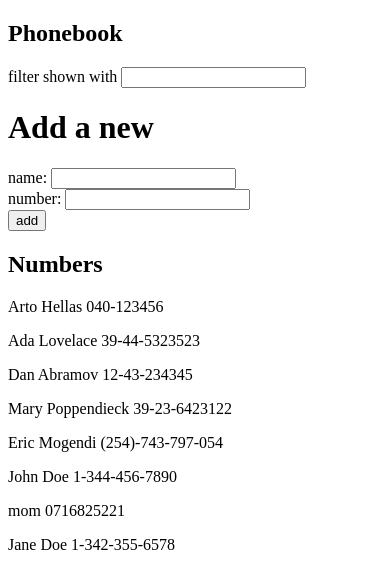
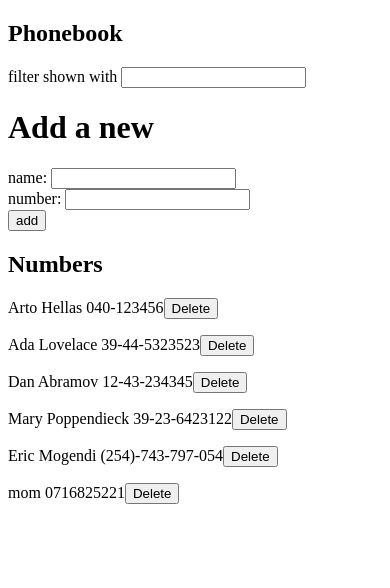
Before and after one commit to Erimyne/FullStackOpen2024, a React (Vite) app in the folder part2/phonebook/: page / in a window 390 px wide. Shown: the top 588 px of the page. Built offline with nearby package versions, Linux system fonts and the light colour scheme; data requests are answered from the project's data file.

Commit message:
Exercise 2.14: The Phonebook step 9

```diff
--- a/part2/phonebook/db.json
+++ b/part2/phonebook/db.json
@@ -26,19 +26,9 @@
       "number": "(254)-743-797-054"
     },
     {
-      "id": "cd71",
-      "name": "John Doe",
-      "number": "1-344-456-7890"
-    },
-    {
       "id": "e3fa",
       "name": "mom",
       "number": "0716825221"
-    },
-    {
-      "id": "61c9",
-      "name": "Jane Doe",
-      "number": "1-342-355-6578"
     }
   ]
 }
--- a/part2/phonebook/src/App.jsx
+++ b/part2/phonebook/src/App.jsx
@@ -28,11 +28,12 @@
 	</form>
 );
 
-const Persons = ({ persons }) => (
+const Persons = ({ persons, onDelete }) => (
 	<div>
 		{persons.map((person, index) => (
 			<p key={index}>
 				{person.name} {person.number}
+				<button onClick={() => onDelete(person.id)}>Delete</button>
 			</p>
 		))}
 	</div>
@@ -90,6 +91,21 @@
 		  )
 		: persons;
 
+	const deletePerson = (id) => {
+		const person = persons.find((p) => p.id === id);
+		if (window.confirm(`Delete ${person.name}?`)) {
+			phonebook
+				.deletePerson(id)
+				.then(() => {
+					setPersons(persons.filter((p) => p.id !== id));
+				})
+				.catch((error) => {
+					alert(`the person '${person.name}' was already deleted from server`);
+					setPersons(persons.filter((p) => p.id !== id));
+				});
+		}
+	};
+
 	return (
 		<div>
 			<h2>Phonebook</h2>
@@ -103,7 +119,7 @@
 				onNumberChange={handleNumberChange}
 			/>
 			<h2>Numbers</h2>
-			<Persons persons={personsToShow} />
+			<Persons persons={personsToShow} onDelete={deletePerson} />
 		</div>
 	);
 };
--- a/part2/phonebook/src/backend/phonebook.js
+++ b/part2/phonebook/src/backend/phonebook.js
@@ -10,4 +10,9 @@
 	return axios.post(baseUrl, newObject).then((response) => response.data);
 };
 
-export default { getAll, create };
+const deletePerson = (id) => {
+	const request = axios.delete(`${baseUrl}/${id}`);
+	return request.then((response) => response.data);
+};
+
+export default { getAll, create, deletePerson };
```
